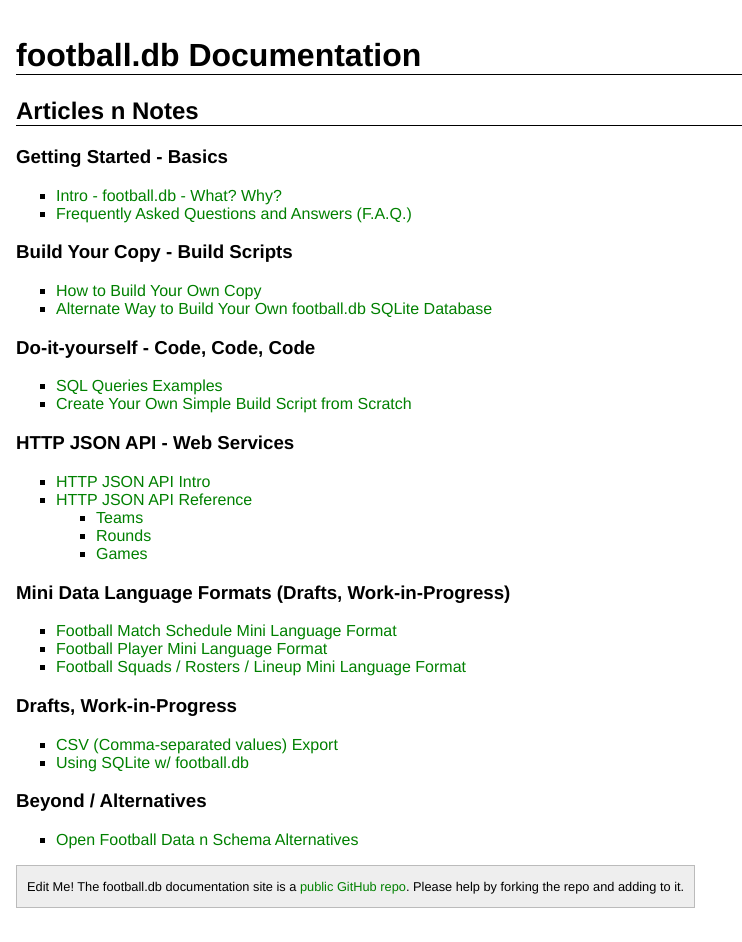
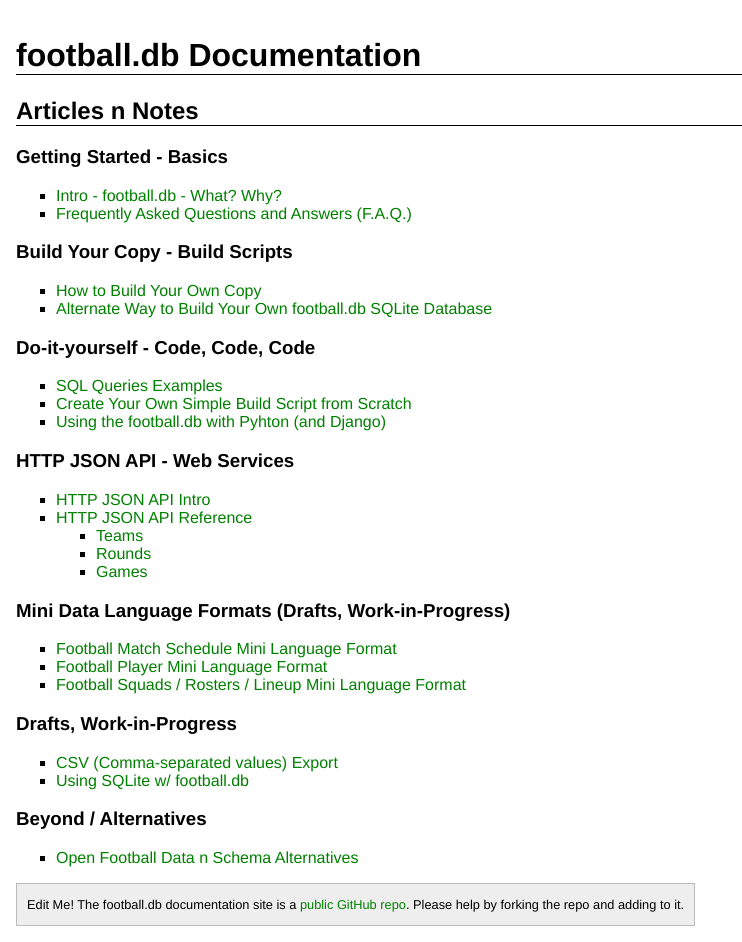
Before and after one commit to openfootball/docs, a Jekyll site: the page built from index.md, in a window 1280 px wide. Shown: the whole page, without its empty margins (0-742 px from the left). Built offline with Jekyll 4.4.1, drawn with Linux system fonts in a browser that asks for light colours.

Commit message:
Update index.md

```diff
--- a/index.md
+++ b/index.md
@@ -24,6 +24,7 @@ title: football.db Documentation
 
 - [SQL Queries Examples](sql-queries-intro.html)
 - [Create Your Own Simple Build Script from Scratch](build-script.html)
+- [Using the football.db with Pyhton (and Django)](python.html)
 
 
 ### HTTP JSON API - Web Services
```
